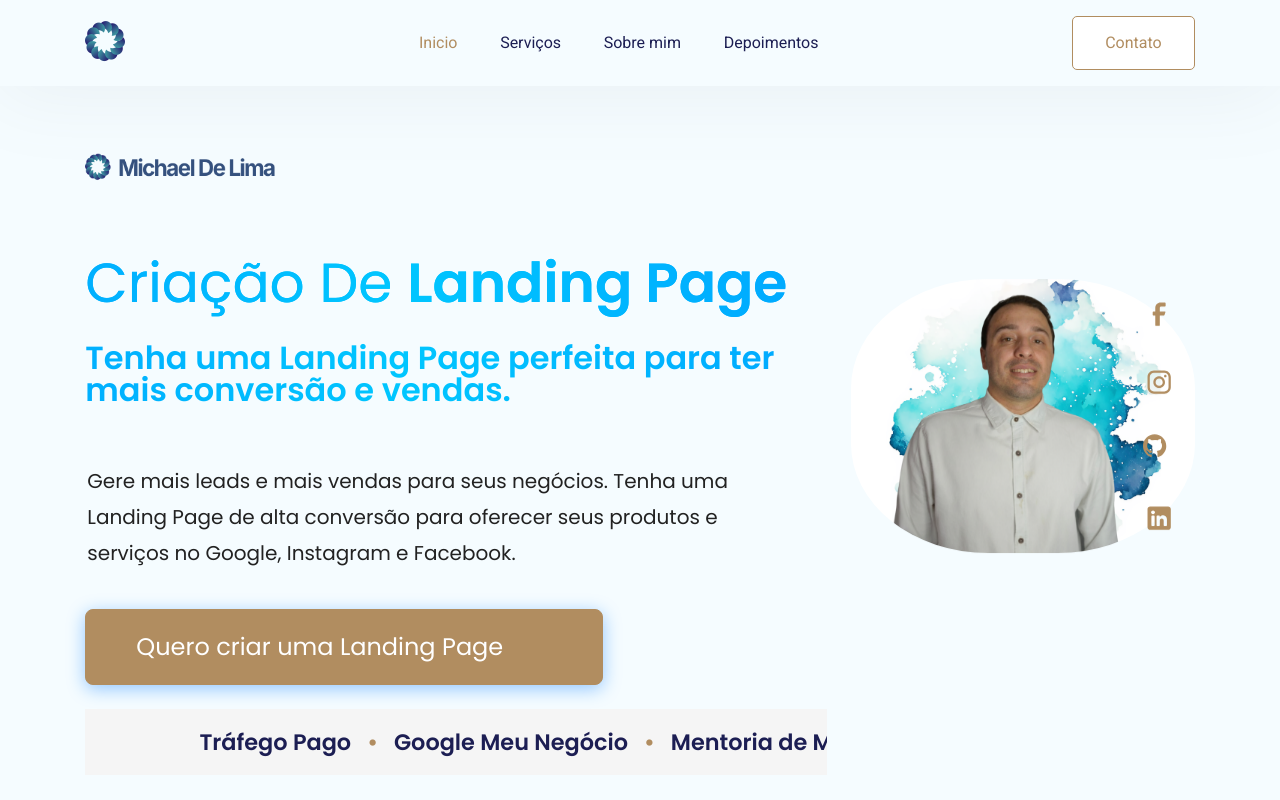
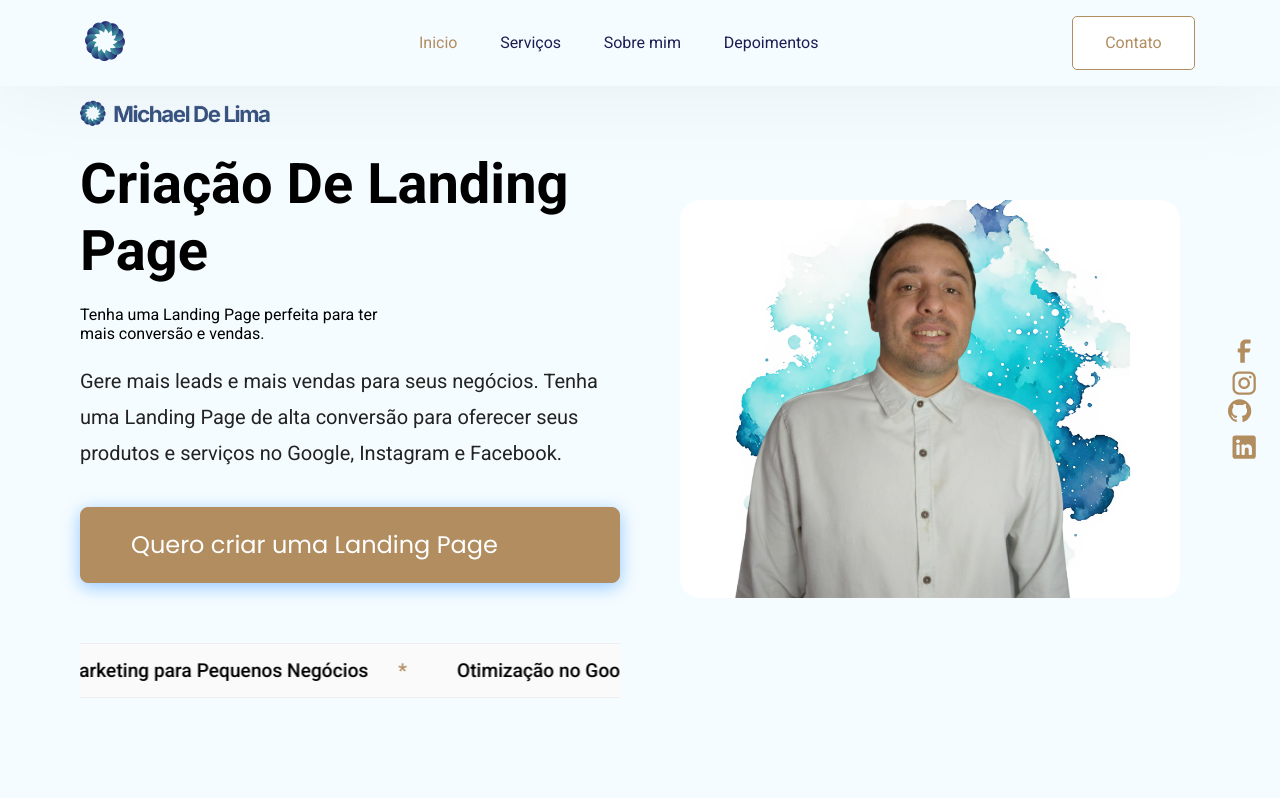
Before and after one commit to MichaeLdeLima27/Devfullstackmp, a React (Create React App) app: page / in a window 1280 px wide. Shown: the top 800 px of the page. Built offline with nearby package versions, Linux system fonts and the light colour scheme.

Commit message:
ajustando hero

```diff
--- a/src/App.css
+++ b/src/App.css
@@ -221,169 +221,118 @@ h2 {
 }
 /* Navbar Styler Ends */
 
-/* Hero Section Style */
 .hero--section {
-  margin-top: 20px;
-  display: grid;
-  grid-template-columns: repeat(2, 1fr);
-  padding: 133.333px 85.333px 133.333px;
+  display: flex;
+  justify-content: space-between;
   align-items: center;
-  justify-content: space-between;
-  gap: 24px;
+  padding: 100px 80px;
+  gap: 40px;
   background-color: var(--bg-shade);
-  overflow: hidden;
+  flex-wrap: wrap;
 }
 
-.hero--section--content-box {
+/* Texto */
+.hero--section--text {
+  flex: 1;
+  min-width: 300px;
   display: flex;
   flex-direction: column;
-  align-items: flex-start;
-  gap: 32px;
+  gap: 20px;
 }
 
-.hero--section--content {
+/* Imagem */
+.hero--section--media {
+  flex: 1;
+  min-width: 300px;
   display: flex;
   flex-direction: column;
-  align-items: flex-start;
-  gap: 21.333px;
-  animation: fadeInUp 1.2s ease forwards;
+  align-items: center;
+  position: relative;
 }
 
-.hero--section--content--box > button {
-  margin-top: 21.333px;
+.hero--section--media img {
+  width: 100%;
+  max-width: 500px;
+  border-radius: 20px;
+  object-fit: cover;
 }
 
-.hero--section--title1 {
-  font-size: 80px;
-  font-weight: 600;
-  line-height: 1.7; /* ajusta melhor a altura */
-  white-space: nowrap;
-  background: linear-gradient(90deg, #007bff, #00c6ff, #007bff);
-  -webkit-background-clip: text;
-  background-clip: text;
-  -webkit-text-fill-color: transparent;
-  background-size: 300% 300%;
-  animation: gradientMove 6s ease infinite;
-  margin-right: 40px;
-  padding-bottom: 20px;
-  font-family: 'Poppins', sans-serif;
+/* Ícones sociais */
+.hero--social--icon2 {
+  position: absolute;
+  top: 50%;
+  right: -60px;
+  transform: translateY(-50%);
+  display: flex;
+  flex-direction: column;
+  gap: 26px;
+  z-index: 10;
 }
 
-.hero--section-title--color {
-  font-size: 55px;   /* diminui o título */
-  font-weight: 500;
-  line-height: 1.2;
-  background: linear-gradient(90deg, #007bff, #00c6ff, #007bff);
-  -webkit-background-clip: text;
-  background-clip: text;
-  -webkit-text-fill-color: transparent;
-  background-size: 300% 300%;
-  animation: gradientMove 6s ease infinite;
-}
-
-.hero--highlight {
-  font-size: inherit;   /* pega o mesmo tamanho do pai */
-  font-weight: 600;     /* só fica mais "forte" */
-}
-
-.hero--section-description {
-  font-family: 'Poppins', sans-serif;
-  font-size: 1.3rem; /* ~20px */
-  line-height: 1.1;
-  color: #333;
-  max-width: 700px;
-  margin: 1rem auto 0;
-  opacity: 0;
-  transform: translateY(20px);
-  animation: fadeInUp 1.2s ease forwards;
-  animation-delay: 0.5s;
-  margin-right: 40px;
-  margin-bottom: 20px;
-  font-weight: bold; /* negrito */
-}
-
-.hero--section-description br {
-  margin-bottom: 0.5rem;
-}
-
-.hero--section--img {
-  display: flex;
-  animation: float 6s ease-in-out infinite;
-}
-
-.hero--section--img > img {
-  width: 100%;
-  height: auto;
-  object-fit: cover;
-  margin-right: 200px;
-  border-radius: 40%;
-}
-/* Ícones sociais */
-.hero--social--icon2 {
-  position: absolute; /* posiciona em relação à imagem */
-  top: 50%;           /* centraliza verticalmente */
-  right: 20px;       /* ajusta horizontalmente para ficar próximo da imagem (lado direito) */
-  transform: translateY(-50%);
-  display: flex;
-  flex-direction: column; /* empilha em coluna */
-  gap: 26px;               /* espaço entre os ícones */
-  z-index: 10;             /* garante que fique na frente da imagem */
-  margin-bottom: 20px;
-}
-
-/* Lista interna (ul) */
 .hero--social--icon2 ul {
   list-style: none;
   padding: 0;
   margin: 0;
-  display: flex;
-  flex-direction: column;
-  gap: 36px;
-  align-items: center; /* centraliza os ícones horizontalmente */
 }
 
-/* Cada item da lista (li) */
-.hero--social--icon2 li {
-  display: flex;
-  align-items: center;
-}
-
-/* Links dentro dos itens */
-.hero--social--icon2 a {
+.hero--social--icon2 li a {
   display: flex;
   align-items: center;
   justify-content: center;
-  transition: transform 0.2s ease;
 }
 
-/* Hover nos links */
-.hero--social--icon2 a:hover {
-  transform: scale(1.1);
+/* Carrossel de keywords */
+.hero-keywords-container {
+  overflow: hidden;
+  white-space: nowrap;
+  width: 100%;
 }
 
-/* ===== Animations ===== */
-@keyframes gradientMove {
-  0% { background-position: 0% 50%; }
-  50% { background-position: 100% 50%; }
-  100% { background-position: 0% 50%; }
+.keywords-track {
+  display: inline-block;
+  animation: scrollKeywords 30s linear infinite;
 }
 
-@keyframes fadeInUp {
-  from {
-    opacity: 0;
-    transform: translateY(30px);
+.keywords-track span {
+  display: inline-block;
+  margin-right: 50px;
+  font-weight: 600;
+  color: var(--primary);
+}
+
+@keyframes scrollKeywords {
+  0% { transform: translateX(0); }
+  100% { transform: translateX(-50%); }
+}
+
+/* Responsivo */
+@media (max-width: 1024px) {
+  .hero--section {
+    flex-direction: column-reverse;
+    padding: 50px 20px;
+    gap: 30px;
   }
-  to {
-    opacity: 1;
-    transform: translateY(0);
+
+  .hero--section--media {
+    width: 100%;
+    max-width: 400px;
+  }
+
+  .hero--social--icon2 {
+    position: static;
+    transform: none;
+    flex-direction: row;
+    justify-content: center;
+    margin-top: 20px;
+  }
+
+  .keywords-track {
+    animation: none;
   }
 }
 
-@keyframes float {
-  0% { transform: translateY(0); }
-  50% { transform: translateY(-15px); }
-  100% { transform: translateY(0); }
-}
+
+
 
 .footer--social--icon2 ul {
   display: flex;
@@ -995,54 +944,131 @@ input[type="checkbox"] {
   }
 }
 
-.tech-stack {
-  font-size: 2rem;
-  font-weight: bold;
-  color: var(--darkblue);
-  font-family: 'Poppins', sans-serif;
-  line-height: 1;
+/* CSS */
+:root{
+  --container-max: 1200px;
+  --gap: 2rem;
+  --speed: 22s; /* ajuste a velocidade aqui */
 }
 
-.hero-keywords {
-  overflow: hidden; /* esconde o que sair da tela */
-  white-space: nowrap;
+/* hero inteira (background, padding etc) */
+.hero-keywords{
+  width: 100%;
+  background: #f9f9f9;
   padding: 1rem 0;
-  background-color: #f5f5f5; /* opcional */
+  border-top: 2px solid var(--primary);
+  border-bottom: 2px solid var(--primary);
 }
 
-.keywords-wrapper {
-  display: inline-block;
-  animation: moveKeywords 15s linear infinite;
+/* container centralizado:  limita largura da landing page */
+.keywords-container{
+  max-width: var(--container-max);
+  width: 90%;
+  margin: 0 auto;
+  overflow: hidden;        /* ESSE é o ponto: esconde o que ultrapassar */
+  box-sizing: border-box;
 }
 
-.keywords-wrapper span {
-  display: inline-block;
-  margin-right: 1rem;
-  position: relative;
-  font-weight: 600;
-  font-family: 'Poppins', sans-serif;
-  font-size: 1.4rem;
-  color: var(--darkblue);
+/* track que contém dois blocos idênticos (para loop contínuo) */
+.keywords-track{
+  display: flex;
+  align-items: center;
+  gap: var(--gap);
+  /* animação: move todo o track de 0 => -50% (como temos 2 blocos iguais) */
+  animation: scroll linear infinite;
+  animation-duration: var(--speed);
+  will-change: transform;
 }
 
-.keywords-wrapper span::after {
-  content: "•"; /* bolinha separadora */
-  margin-left: 1rem;
-  color: var(--primary);
+/* bloco de palavras (cada bloco contém toda a sequência) */
+.keywords{
+  display: flex;
+  gap: var(--gap);
+  white-space: nowrap; /* não quebra linha */
+  flex-shrink: 0;      /* evita encolher e causar wrap */
 }
 
-.keywords-wrapper span:last-child::after {
-  content: ""; /* remove bolinha do último */
+/* itens */
+.keywords span{
+  display: inline-block;
+  font-family: 'Poppins', sans-serif;
+  font-weight: 600;
+  font-size: 1.25rem;
+  white-space: nowrap;
 }
 
-/* animação horizontal */
-@keyframes moveKeywords {
-  0% {
-    transform: translateX(100%);
+/* separador solicitado: " *" */
+.keywords span::after{
+  content: " *";
+  margin-left: .6rem;
+  opacity: .9;
+  color: var(--primary);
+  font-weight: 700;
+}
+
+/* remove separador do último de cada bloco duplicado (fica limpo) */
+.keywords span:last-child::after{
+  content: "";
+}
+
+/* animação: move metade da largura total (por isso duplicamos) */
+@keyframes scroll{
+  0%   { transform: translateX(0); }
+  100% { transform: translateX(-50%); }
+}
+
+/* responsividade */
+@media (max-width: 900px){
+  :root { --speed: 18s; } /* opcional: mais rápido em telas pequenas */
+  .keywords span { font-size: 1rem; }
+  .keywords-container { width: 95%; }
+}
+
+/* Container do carrossel */
+.hero-keywords-container {
+  width: 100%;
+  overflow: hidden;
+  position: relative;
+  margin-top: 40px;
+  white-space: nowrap; /* impede quebra de linha */
+  border-top: 1px solid #eee;
+  border-bottom: 1px solid #eee;
+  padding: 15px 0;
+  background: #fafafa;
+}
+
+/* Faixa rolando */
+.keywords-track {
+  display: inline-block;
+  white-space: nowrap;
+  animation: scroll 35s linear infinite;
+}
+
+/* Estilo dos textos */
+.keywords-track span {
+  display: inline-block;
+  margin: 0 25px; /* espaçamento entre palavras */
+  font-size: 1.2rem;
+  font-weight: 500;
+  color: var(--dark);
+  position: relative;
+}
+
+/* Adiciona o separador * */
+.keywords-track span::after {
+  content: " *";
+  margin-left: 25px;
+  color: var(--primary);
+  font-weight: bold;
+}
+
+/* Animação infinita */
+@keyframes scroll {
+  from {
+    transform: translateX(0%);
   }
-  100% {
-    transform: translateX(-100%);
+  to {
+    transform: translateX(-50%);
   }
 }
-
 /* Responsive Screens Ends*/
--- a/src/Pages/Home/HeroSection.jsx
+++ b/src/Pages/Home/HeroSection.jsx
@@ -1,8 +1,9 @@
 export default function HeroSection() {
   return (
     <section id="heroSection" className="hero--section">
-      <div className="hero--section--content--box">
-        <div className="hero--section--content">
+      {/* Texto */}
+      <div className="hero--section--text">
+        {/* Logo */}
         <div className="hero--logo">
           <img
             src="./img/logoipsum-custom-logo.png"
@@ -10,33 +11,65 @@ export default function HeroSection() {
             className="navbar__logo"
           />
         </div>
+
+        {/* Título e subtítulo */}
         <h1 className="hero--section--title1">
           <span className="hero--section-title--color">
             Criação De <span className="hero--highlight">Landing Page</span>
           </span>
+        </h1>
+
         <p className="tech-stack">
           Tenha uma Landing Page perfeita para ter <br />
           mais conversão e vendas.
         </p>
-          </h1>
+
         <p className="hero--section-description">
           Gere mais leads e mais vendas para seus negócios. Tenha uma Landing
           Page de alta conversão para oferecer seus produtos e serviços no
           Google, Instagram e Facebook.
         </p>
-        </div>
+
+        {/* Botão CTA */}
         <button className="btn btn-primary">
           Quero criar uma Landing Page
         </button>
+
+        {/* Carrossel de keywords */}
+        <div className="hero-keywords-container">
+          <div className="keywords-track">
+            <span>Criação de Landing Pages</span>
+            <span>Sites Profissionais</span>
+            <span>Marketing para Pequenos Negócios</span>
+            <span>Otimização no Google Meu Negócio</span>
+            <span>Tráfego Pago com Google Ads</span>
+            <span>Gestão de Anúncios no Meta Ads</span>
+            <span>Sites que Vendem Mais</span>
+            <span>Apresentação Profissional Online</span>
+            <span>Experiência Visual que Converte</span>
+            {/* duplicados para loop infinito */}
+            <span>Criação de Landing Pages</span>
+            <span>Sites Profissionais</span>
+            <span>Marketing para Pequenos Negócios</span>
+            <span>Otimização no Google Meu Negócio</span>
+            <span>Tráfego Pago com Google Ads</span>
+            <span>Gestão de Anúncios no Meta Ads</span>
+            <span>Sites que Vendem Mais</span>
+            <span>Apresentação Profissional Online</span>
+            <span>Experiência Visual que Converte</span>
           </div>
-      <div className="hero--section--img">
-        <img src="./img/michelmp1.png" alt="Section" />
+        </div>
+      </div>
+
+      {/* Imagem e ícones sociais */}
+      <div className="hero--section--media">
+        <img src="/img/michelmp1.png" alt="Michael De Lima" />
         <div className="hero--social--icon2">
           <ul>
+            {/* Facebook */}
             <li>
               <a
                 href="https://www.facebook.com/"
-                className="navbar--content"
                 target="_blank"
                 rel="noreferrer"
               >
@@ -54,10 +87,10 @@ export default function HeroSection() {
                 </svg>
               </a>
             </li>
+            {/* Instagram */}
             <li>
               <a
                 href="https://www.instagram.com/"
-                className="navbar--content"
                 target="_blank"
                 rel="noreferrer"
               >
@@ -77,10 +110,10 @@ export default function HeroSection() {
                 </svg>
               </a>
             </li>
+            {/* GitHub */}
             <li>
               <a
                 href="https://github.com/MichaeLdeLima27"
-                className="navbar--content"
                 target="_blank"
                 rel="noreferrer"
               >
@@ -114,10 +147,10 @@ export default function HeroSection() {
                 </svg>
               </a>
             </li>
+            {/* Linkedin */}
             <li>
               <a
                 href="https://www.linkedin.com/in/michelap19/"
-                className="navbar--content"
                 target="_blank"
                 rel="noreferrer"
               >
@@ -140,17 +173,6 @@ export default function HeroSection() {
           </ul>
         </div>
       </div>
-      <section className="hero-keywords">
-        <div className="keywords-wrapper">
-          <span>Tráfego Pago</span>
-          <span>Google Meu Negócio</span>
-          <span>Mentoria de Marketing</span>
-          <span>Landing Page</span>
-          <span>Google Ads</span>
-          <span>Meta Ads</span>
-          <span>Tráfego Pago</span>
-        </div>
-      </section>
     </section>
   )
 }
```
Lines whose indentation alone changed are shown as unchanged.
